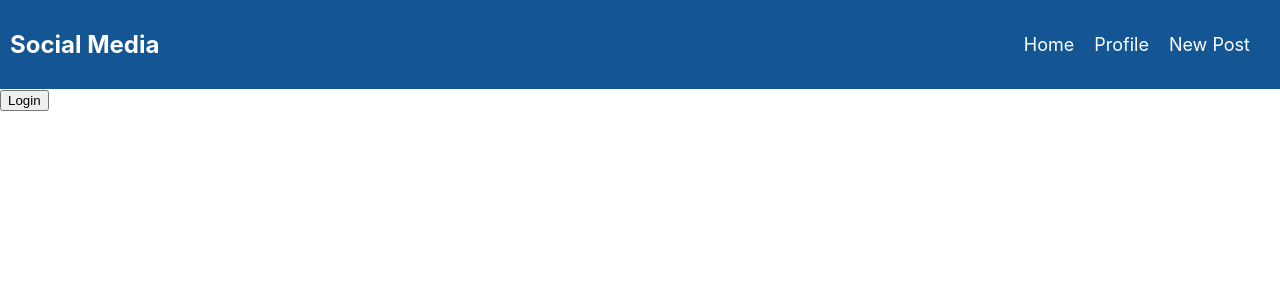
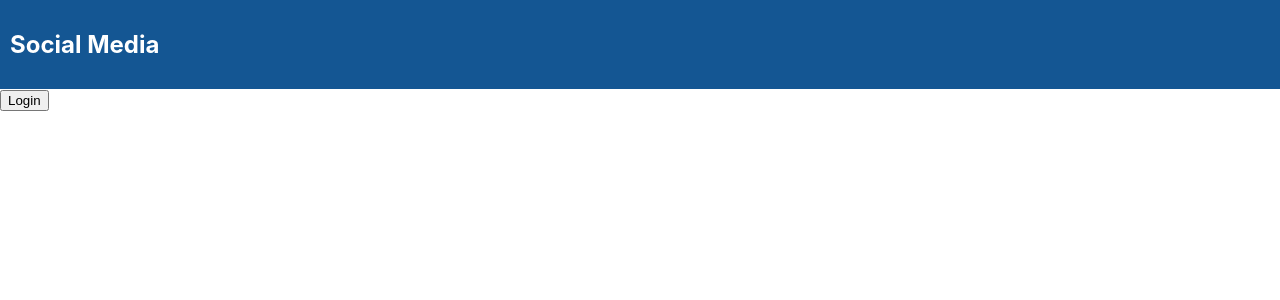
Before and after one commit to Shweta2003/Web3_Social_Media_App, a React (Create React App) app: page / in a window 1280 px wide. Shown: the top 300 px of the page. Built offline with nearby package versions, Linux system fonts and the light colour scheme.

Commit message:
updated navbar

```diff
--- a/src/App.jsx
+++ b/src/App.jsx
@@ -1,26 +1,27 @@
-import React from 'react'
-import { Routes, Route } from 'react-router-dom'
+import React, { useState } from 'react';
+import { Routes, Route } from 'react-router-dom';
 
-import HomePage from './pages/HomePage'
-import Login from './pages/Login'
-import Profile from './pages/Profile'
-import EditProfile from './pages/EditProfile'
+import HomePage from './pages/HomePage';
+import Login from './pages/Login';
+import Profile from './pages/Profile';
+import EditProfile from './pages/EditProfile';
 
-import Navbar from './components/Navbar/Navbar'
+import Navbar from './components/Navbar/Navbar';
 
 const App = () => {
+  const [isLoggedIn, setIsLoggedIn] = useState(false);
+
   return (
     <div>
-    <Navbar/>
-    <Routes>
-      <Route path='/' element={<Login />}/>
-      <Route path='/home' element={<HomePage />}/>
-      <Route path='/profile' element={<Profile />}/>
-      <Route path='/edit' element={<EditProfile />}/>
+      <Navbar isLoggedIn={isLoggedIn} />
+      <Routes>
+        <Route path="/" element={<Login onLogin={() => setIsLoggedIn(true)} />} />
+        <Route path="/home" element={<HomePage />} />
+        <Route path="/profile" element={<Profile />} />
+        <Route path="/edit" element={<EditProfile />} />
+      </Routes>
+    </div>
+  );
+};
 
-    </Routes>
-    </div>
-  )
-}
-
-export default App
+export default App;
--- a/src/components/Login/LoginPage.jsx
+++ b/src/components/Login/LoginPage.jsx
@@ -1,11 +1,12 @@
-import { useState, useEffect } from 'react';
-import classes from './Login.module.css'
+import React, { useState } from 'react';
 import Web3 from 'web3';
+import { useNavigate } from 'react-router-dom';
 
-function LoginPage() {
+function LoginPage({ onLogin }) {
+  const [isConnected, setIsConnected] = useState(false);
+  const [ethBalance, setEthBalance] = useState('');
 
-  const [isConnected, setIsConnected] = useState(false);
-  const [ethBalance, setEthBalance] = useState("");
+  const navigate = useNavigate();
 
   const detectCurrentProvider = () => {
     let provider;
@@ -14,7 +15,7 @@ function LoginPage() {
     } else if (window.web3) {
       provider = window.web3.currentProvider;
     } else {
-      console.log("Please install Metamask");
+      console.log('Please install Metamask');
     }
     return provider;
   };
@@ -28,28 +29,29 @@ function LoginPage() {
         const userAccount = await web3.eth.getAccounts();
         const account = userAccount[0];
         let ethBalance = await web3.eth.getBalance(account);
-        setEthBalance(ethBalance);
+        // Convert the balance from Wei to Ether (ETH)
+        const balanceInEther = web3.utils.fromWei(ethBalance, 'ether');
+        setEthBalance(balanceInEther);
         setIsConnected(true);
+        console.log('onConnect LoginPage');
+        onLogin(); // Call the onLogin callback to set isLoggedIn state in App.js
+        //navigate('/home'); // Navigate to the home page after login
       }
     } catch (err) {
       console.log(err);
     }
-  }
+  };
 
   const onDisconnect = () => {
     setIsConnected(false);
-  }
-
-
+  };
 
   return (
     <div className="app">
       <div>
         {!isConnected && (
           <div>
-            <button onClick={onConnect}>
-              Login
-            </button>
+            <button onClick={onConnect}>Login</button>
           </div>
         )}
       </div>
@@ -58,14 +60,11 @@ function LoginPage() {
           <div>
             <h2> You are connected to metamask.</h2>
             <div>
-              <span>Balance: </span>
-              {ethBalance}
+              Balance: {ethBalance} ETH
             </div>
           </div>
           <div>
-            <button onClick={onDisconnect}>
-              Disconnect
-            </button>
+            <button onClick={onDisconnect}>Disconnect</button>
           </div>
         </div>
       )}
--- a/src/components/Navbar/Navbar.jsx
+++ b/src/components/Navbar/Navbar.jsx
@@ -1,17 +1,20 @@
-// Navbar.jsx
-
 import React from 'react';
+import { Link } from 'react-router-dom';
 import classes from './Navbar.module.css';
 
-const Navbar = () => {
+const Navbar = ({ isLoggedIn }) => {
   return (
     <nav>
       <div className={classes.navbar}>
         <h1>Social Media</h1>
         <ul className={classes['nav-links']}>
-          <li><a href="/home">Home</a></li>
-          <li><a href="/profile">Profile</a></li>
-          <li><a href="/newPost">New Post</a></li>
+          {isLoggedIn && (
+            <>
+              <li><Link to="/home">Home</Link></li>
+              <li><Link to="/profile">Profile</Link></li>
+              <li><Link to="/edit">Edit</Link></li>
+            </>
+          )}
         </ul>
       </div>
     </nav>
--- a/src/pages/Login.jsx
+++ b/src/pages/Login.jsx
@@ -1,10 +1,10 @@
-import React from 'react'
-import LoginPage from '../components/Login/LoginPage'
+import React from 'react';
+import LoginPage from '../components/Login/LoginPage';
 
-const Login = () => {
+const Login = ({ onLogin }) => {
   return (
-    <LoginPage />
-  )
-}
+    <LoginPage onLogin={onLogin} />
+  );
+};
 
-export default Login
+export default Login;
```
